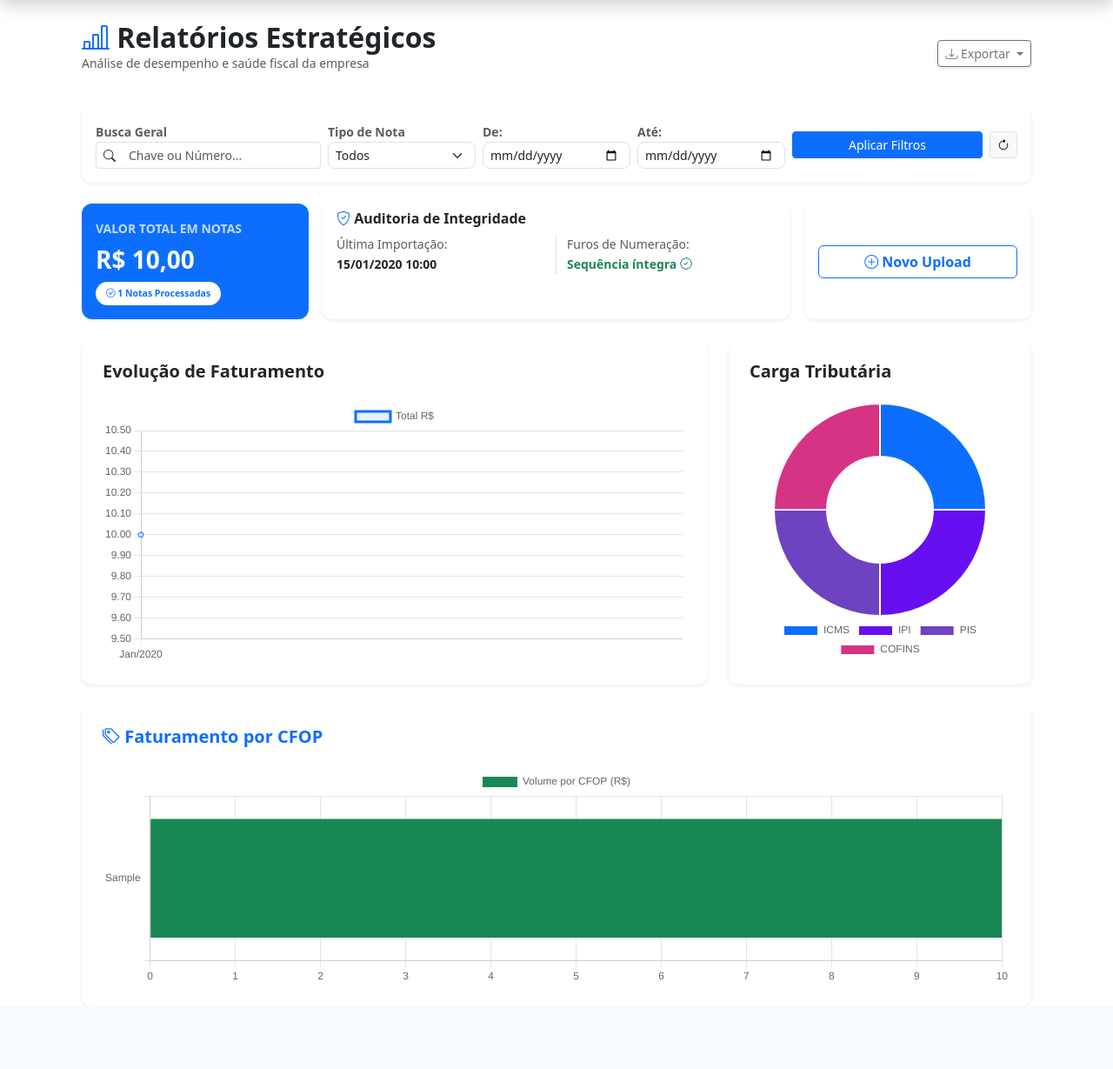
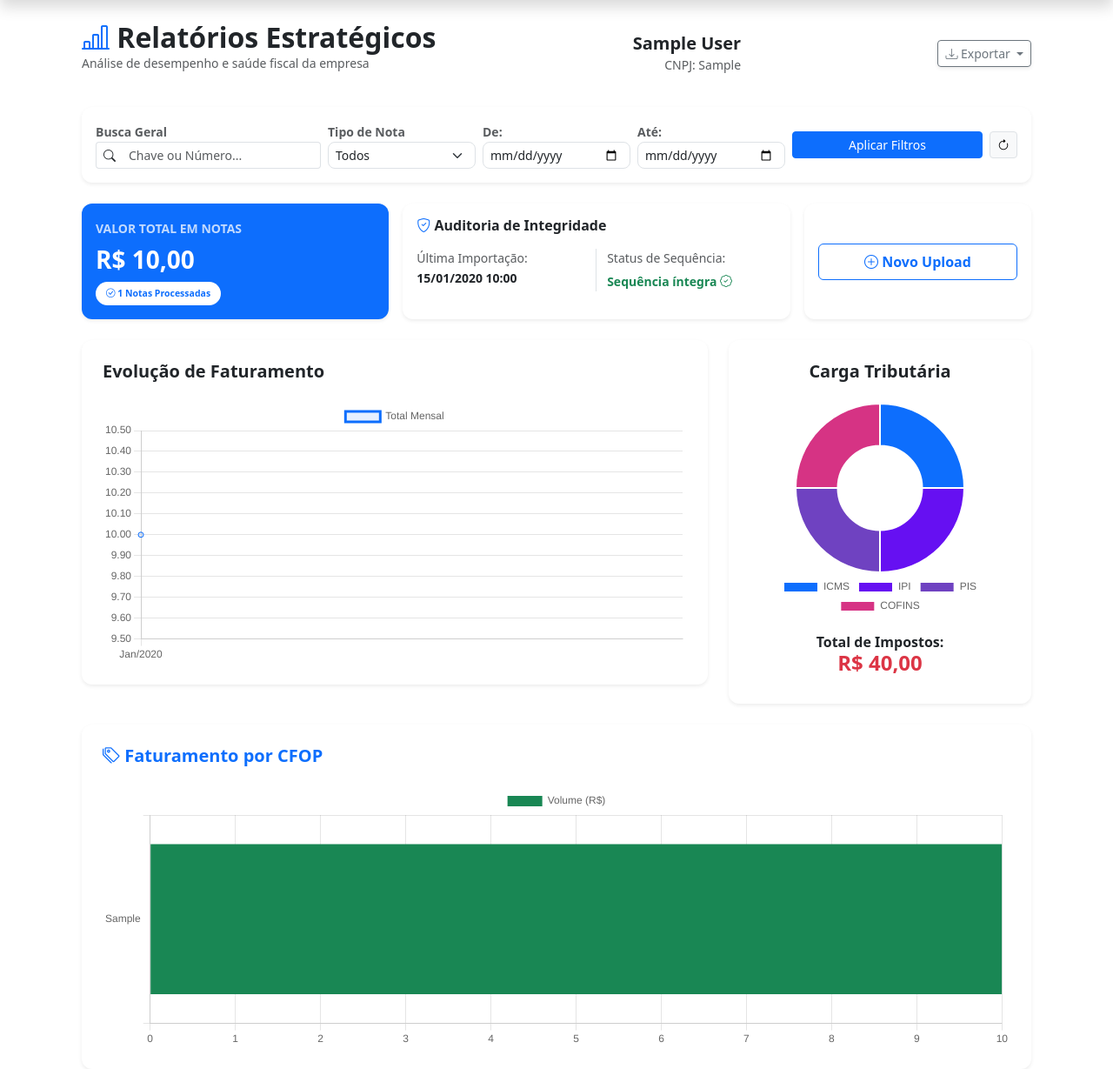
Before and after one commit to Billrenato/SaaS, a Django app: page /relatorios/ in a window 1280 px wide. Shown: the part 56-1285 px from the top of the page at 87% size. Before the commit the page ends 1183 px from the top, so only its background shows below. Run offline with Django 5.2, Linux system fonts and the light colour scheme; a user stored in the database is signed in; tables that the repository leaves empty hold one stand-in row (values such as "Sample post").

Commit message:
Melhorias

```diff
--- a/guardiao_fiscal/fiscal/models.py
+++ b/guardiao_fiscal/fiscal/models.py
@@ -13,9 +13,8 @@ class NotaFiscal(models.Model):
     empresa = models.ForeignKey(Empresa, on_delete=models.CASCADE)
     chave = models.CharField(max_length=44, unique=True)
     numero = models.CharField(max_length=20)
-
     data_emissao = models.DateTimeField()
-
+    autorizada = models.BooleanField(default=True)
     valor_total = models.DecimalField(max_digits=15, decimal_places=2, default=0)
     valor_tributos = models.DecimalField(max_digits=15, decimal_places=2, default=0)
     valor_icms = models.DecimalField(max_digits=15, decimal_places=2, default=0)
--- a/guardiao_fiscal/fiscal/views.py
+++ b/guardiao_fiscal/fiscal/views.py
@@ -78,16 +78,13 @@ from .services import obter_metricas_dashboard
 def dashboard_relatorios(request):
     empresa = request.user.empresa
 
-    # --- Captura dos Filtros do GET ---
     tipo = request.GET.get('tipo')
     search = request.GET.get('search')
-    data_inicio = request.GET.get('data_inicio') # Novo
-    data_fim = request.GET.get('data_fim')       # Novo
+    data_inicio = request.GET.get('data_inicio')
+    data_fim = request.GET.get('data_fim')
 
-    # --- Base de Notas (QuerySet) ---
     notas = NotaFiscal.objects.filter(empresa=empresa)
 
-    # --- Aplicação dos Filtros ---
     if tipo:
         notas = notas.filter(tipo=tipo)
 
@@ -99,10 +96,11 @@ def dashboard_relatorios(request):
 
     if search:
         notas = notas.filter(
-            Q(chave__icontains=search) | Q(numero__icontains=search)
+            Q(chave__icontains=search) |
+            Q(numero__icontains=search)
         )
 
-    # --- Gráfico de Evolução Mensal (Mantido) ---
+    # 📈 Evolução Mensal
     evolucao = notas.annotate(mes=TruncMonth('data_emissao')) \
         .values('mes') \
         .annotate(total=Sum('valor_total')) \
@@ -111,8 +109,7 @@ def dashboard_relatorios(request):
     labels_evolucao = [d['mes'].strftime('%b/%Y') for d in evolucao]
     valores_evolucao = [float(d['total']) for d in evolucao]
 
-    # --- NOVAS MÉTRICAS (CFOP, Impostos e Alertas) ---
-    # Chamamos o service passando os filtros atuais para sincronizar os gráficos
+    # 🔥 Métricas centralizadas
     metricas = obter_metricas_dashboard(
         empresa,
         data_inicio=data_inicio,
@@ -120,23 +117,49 @@ def dashboard_relatorios(request):
         tipo_nota=tipo
     )
 
-    # Preparação para Gráfico de CFOP
+    t = metricas['totais']
+
+    # 📊 CFOP
     labels_cfop = [c['cfop'] for c in metricas['cfops']]
     valores_cfop = [float(c['total']) for c in metricas['cfops']]
 
-    # Preparação para Gráfico de Impostos (Pizza/Rosca)
-    t = metricas['totais']
+    # 📊 Impostos (agora com total geral também)
+    total_icms = float(t['total_icms'] or 0)
+    total_ipi = float(t['total_ipi'] or 0)
+    total_pis = float(t['total_pis'] or 0)
+    total_cofins = float(t['total_cofins'] or 0)
+
+    total_impostos_geral = total_icms + total_ipi + total_pis + total_cofins
+
     labels_impostos = ['ICMS', 'IPI', 'PIS', 'COFINS']
-    valores_impostos = [
-        float(t['total_icms'] or 0),
-        float(t['total_ipi'] or 0),
-        float(t['total_pis'] or 0),
-        float(t['total_cofins'] or 0)
-    ]
+    valores_impostos = [total_icms, total_ipi, total_pis, total_cofins]
 
+    # 🚨 Inconsistências para modal
+    inconsistencias = []
 
+    if metricas['furos']:
+        inconsistencias.append({
+            "tipo": "Furo de Numeração",
+            "descricao": f"Salto detectado: {', '.join(map(str, metricas['furos'][:10]))}"
+        })
+
+    duplicadas = NotaFiscal.objects.filter(empresa=empresa) \
+        .values('chave') \
+        .annotate(qtd=Count('id')) \
+        .filter(qtd__gt=1) \
+        .count()
+
+    if duplicadas > 0:
+        inconsistencias.append({
+            "tipo": "Notas Duplicadas",
+            "descricao": f"{duplicadas} chaves duplicadas encontradas."
+        })
 
     context = {
+        # Empresa
+        "empresa_nome": empresa.nome,
+        "empresa_cnpj": empresa.cnpj,
+
         # Gráficos
         'labels_evolucao': json.dumps(labels_evolucao),
         'valores_evolucao': json.dumps(valores_evolucao),
@@ -145,19 +168,21 @@ def dashboard_relatorios(request):
         'labels_impostos': json.dumps(labels_impostos),
         'valores_impostos': json.dumps(valores_impostos),
 
-        # Cards e Totais
+        # Cards
         'mes_atual_valor': t['total_vendas'] or 0,
         'total_notas': t['quantidade'] or 0,
+        'total_impostos_geral': total_impostos_geral,
 
-        # Filtros (para persistir nos inputs da tela)
+        # Filtros
         'filter_tipo': tipo,
         'filter_search': search,
         'filter_data_inicio': data_inicio,
         'filter_data_fim': data_fim,
 
-        # Alertas e Auditoria
+        # Auditoria
         'furos': metricas['furos'],
         'ultima_importacao': metricas['ultima_importacao'],
+        'inconsistencias': inconsistencias,
     }
 
     return render(request, "fiscal/relatorios.html", context)
--- a/guardiao_fiscal/guardiao_fiscal/settings.py
+++ b/guardiao_fiscal/guardiao_fiscal/settings.py
@@ -38,6 +38,7 @@ INSTALLED_APPS = [
     'django.contrib.sessions',
     'django.contrib.messages',
     'django.contrib.staticfiles',
+    'django.contrib.humanize',
 
     'accounts',
     'fiscal',
--- a/guardiao_fiscal/templates/base.html
+++ b/guardiao_fiscal/templates/base.html
@@ -33,5 +33,6 @@
     </div>
 
     <script src="https://cdn.jsdelivr.net/npm/bootstrap@5.3.0/dist/js/bootstrap.bundle.min.js"></script>
+
 </body>
 </html>
--- a/guardiao_fiscal/templates/fiscal/relatorios.html
+++ b/guardiao_fiscal/templates/fiscal/relatorios.html
@@ -1,13 +1,19 @@
 {% extends "base.html" %}
+{% load humanize %} {# Necessário ativar no settings.py em INSTALLED_APPS: 'django.contrib.humanize' #}
 
 {% block content %}
 <script src="https://cdn.jsdelivr.net/npm/chart.js"></script>
 
 <div class="container-fluid mt-4">
+    {# CABEÇALHO #}
     <div class="d-flex justify-content-between align-items-center mb-4">
         <div>
             <h2 class="fw-bold mb-0"><i class="bi bi-bar-chart-line text-primary"></i> Relatórios Estratégicos</h2>
             <p class="text-muted small">Análise de desempenho e saúde fiscal da empresa</p>
+        </div>
+        <div class="text-end">
+            <h5 class="fw-bold mb-0 text-dark">{{ empresa_nome }}</h5>
+            <small class="text-muted">CNPJ: {{ empresa_cnpj }}</small>
         </div>
 
         <div class="dropdown">
@@ -24,6 +30,7 @@
         </div>
     </div>
 
+    {# FILTROS #}
     <div class="row mb-4">
         <div class="col-12">
             <div class="card border-0 shadow-sm p-3">
@@ -65,14 +72,13 @@
         </div>
     </div>
 
+    {# CARDS DE RESUMO #}
     <div class="row g-3 mb-4">
-        <div class="col-md-3">
+        <div class="col-md-4">
             <div class="card border-0 shadow-sm bg-primary text-white h-100">
                 <div class="card-body">
-                    <small class="opacity-75 fw-bold text-uppercase">
-                        Valor total em {{ filter_tipo|default:"Notas" }}
-                    </small>
-                    <h3 class="fw-bold mt-2">R$ {{ mes_atual_valor|floatformat:2 }}</h3>
+                    <small class="opacity-75 fw-bold text-uppercase">Valor total em {{ filter_tipo|default:"Notas" }}</small>
+                    <h3 class="fw-bold mt-2">R$ {{ mes_atual_valor|floatformat:2|intcomma }}</h3>
                     <div class="mt-2 small">
                         <span class="badge bg-white text-primary rounded-pill">
                             <i class="bi bi-check-circle"></i> {{ total_notas }} Notas Processadas
@@ -82,11 +88,10 @@
             </div>
         </div>
 
-        <div class="col-md-6">
-            <div class="card border-0 shadow-sm h-100 {% if furos %}border-start border-4 border-danger{% endif %}">
-                <div class="card-body py-2">
-                    <h6 class="fw-bold mb-2"><i class="bi bi-shield-check text-primary"></i> Auditoria de Integridade</h6>
-
+        <div class="col-md-5">
+            <div class="card border-0 shadow-sm h-100 {% if inconsistencias %}border-start border-4 border-danger{% endif %}">
+                <div class="card-body py-3">
+                    <h6 class="fw-bold mb-3"><i class="bi bi-shield-check text-primary"></i> Auditoria de Integridade</h6>
                     <div class="row">
                         <div class="col-6 border-end">
                             <small class="text-muted d-block">Última Importação:</small>
@@ -99,9 +104,11 @@
                             </strong>
                         </div>
                         <div class="col-6">
-                            <small class="text-muted d-block">Furos de Numeração:</small>
-                            {% if furos %}
-                                <span class="badge bg-danger">Detectado salto: {{ furos|join:", " }}...</span>
+                            <small class="text-muted d-block mb-1">Status de Sequência:</small>
+                            {% if inconsistencias %}
+                                <button type="button" class="btn btn-sm btn-danger w-100" data-bs-toggle="modal" data-bs-target="#modalInconsistencias">
+                                    <i class="bi bi-exclamation-triangle"></i> Ver Inconsistências
+                                </button>
                             {% else %}
                                 <span class="text-success small fw-bold">Sequência íntegra <i class="bi bi-patch-check"></i></span>
                             {% endif %}
@@ -113,13 +120,14 @@
 
         <div class="col-md-3 text-center">
             <div class="card border-0 shadow-sm h-100 d-flex justify-content-center align-items-center p-3">
-                <a href="{% url 'upload' %}" class="btn btn-outline-primary w-100 fw-bold">
+                <a href="{% url 'upload' %}" class="btn btn-outline-primary w-100 fw-bold py-2">
                     <i class="bi bi-plus-circle"></i> Novo Upload
                 </a>
             </div>
         </div>
     </div>
 
+    {# GRÁFICOS #}
     <div class="row g-4 mb-4">
         <div class="col-md-8">
             <div class="card border-0 shadow-sm p-4">
@@ -129,33 +137,76 @@
         </div>
 
         <div class="col-md-4">
-            <div class="card border-0 shadow-sm p-4 h-100">
+            <div class="card border-0 shadow-sm p-4 h-100 text-center">
                 <h5 class="fw-bold mb-4">Carga Tributária</h5>
-                <div style="height: 300px;"><canvas id="chartImpostos"></canvas></div>
+                <div style="height: 250px;"><canvas id="chartImpostos"></canvas></div>
+                <div class="mt-auto pt-3">
+                    <h6 class="fw-bold">Total de Impostos:
+                        <span class="text-danger d-block fs-4">R$ {{ total_impostos_geral|floatformat:2|intcomma }}</span>
+                    </h6>
+                </div>
             </div>
         </div>
     </div>
 
     <div class="row g-4">
-        <div class="col-md-12">
+        <div class="col-12">
             <div class="card border-0 shadow-sm p-4">
                 <h5 class="fw-bold mb-4 text-primary"><i class="bi bi-tags"></i> Faturamento por CFOP</h5>
-                <div style="height: 250px;"><canvas id="chartCFOP"></canvas></div>
+                <div style="height: 300px;"><canvas id="chartCFOP"></canvas></div>
             </div>
         </div>
     </div>
 </div>
 
+{# MODAL DE INCONSISTÊNCIAS - Movido para fora do container principal para evitar conflitos de z-index #}
+<div class="modal fade" id="modalInconsistencias" tabindex="-1" aria-labelledby="modalInconsistenciasLabel" aria-hidden="true">
+    <div class="modal-dialog modal-lg modal-dialog-centered">
+        <div class="modal-content border-0 shadow">
+            <div class="modal-header bg-danger text-white">
+                <h5 class="modal-title" id="modalInconsistenciasLabel">
+                    <i class="bi bi-exclamation-triangle"></i> Inconsistências Detectadas
+                </h5>
+                <button type="button" class="btn-close btn-close-white" data-bs-dismiss="modal" aria-label="Close"></button>
+            </div>
+            <div class="modal-body" style="max-height: 400px; overflow-y: auto;">
+                {% if inconsistencias %}
+                    {% for item in inconsistencias %}
+                        <div class="alert alert-light border-start border-danger border-4 shadow-sm mb-3">
+                            <div class="d-flex justify-content-between">
+                                <strong class="text-danger">{{ item.tipo }}</strong>
+                                <span class="badge bg-secondary">Nota: {{ item.numero|default:"N/A" }}</span>
+                            </div>
+                            <hr class="my-2">
+                            <p class="mb-0 small text-dark">{{ item.descricao }}</p>
+                        </div>
+                    {% endfor %}
+                {% else %}
+                    <p class="text-center text-muted">Nenhuma inconsistência encontrada.</p>
+                {% endif %}
+            </div>
+            <div class="modal-footer">
+                <button type="button" class="btn btn-secondary" data-bs-dismiss="modal">Fechar</button>
+            </div>
+        </div>
+    </div>
+</div>
 
 <script>
     document.addEventListener('DOMContentLoaded', function() {
+        // Opções globais para formatar moeda nos tooltips dos gráficos
+        const currencyConfig = {
+            style: 'currency',
+            currency: 'BRL',
+        };
+
         // --- GRÁFICO EVOLUÇÃO ---
         new Chart(document.getElementById('chartEvolucao'), {
             type: 'line',
             data: {
                 labels: {{ labels_evolucao|safe }},
                 datasets: [{
-                    label: 'Total R$',
+                    label: 'Total Mensal',
                     data: {{ valores_evolucao|safe }},
                     borderColor: '#0d6efd',
                     backgroundColor: 'rgba(13, 110, 253, 0.1)',
@@ -163,33 +214,50 @@
                     tension: 0.3
                 }]
             },
-            options: { responsive: true, maintainAspectRatio: false }
+            options: {
+                responsive: true,
+                maintainAspectRatio: false,
+                plugins: {
+                    tooltip: {
+                        callbacks: {
+                            label: (context) => `Valor: ${context.parsed.y.toLocaleString('pt-BR', currencyConfig)}`
+                        }
+                    }
+                }
+            }
         });
 
-        // --- GRÁFICO IMPOSTOS (PIZZA) ---
+        // --- GRÁFICO IMPOSTOS ---
         new Chart(document.getElementById('chartImpostos'), {
             type: 'doughnut',
             data: {
                 labels: {{ labels_impostos|safe }},
                 datasets: [{
                     data: {{ valores_impostos|safe }},
-                    backgroundColor: ['#0d6efd', '#6610f2', '#6f42c1', '#d63384']
+                    backgroundColor: ['#0d6efd', '#6610f2', '#6f42c1', '#d63384', '#fd7e14']
                 }]
             },
             options: {
                 responsive: true,
                 maintainAspectRatio: false,
-                plugins: { legend: { position: 'bottom' } }
+                plugins: {
+                    legend: { position: 'bottom' },
+                    tooltip: {
+                        callbacks: {
+                            label: (context) => ` ${context.label}: ${context.parsed.toLocaleString('pt-BR', currencyConfig)}`
+                        }
+                    }
+                }
             }
         });
 
-        // --- GRÁFICO CFOP (BARRA HORIZONTAL) ---
+        // --- GRÁFICO CFOP ---
         new Chart(document.getElementById('chartCFOP'), {
             type: 'bar',
             data: {
                 labels: {{ labels_cfop|safe }},
                 datasets: [{
-                    label: 'Volume por CFOP (R$)',
+                    label: 'Volume (R$)',
                     data: {{ valores_cfop|safe }},
                     backgroundColor: '#198754'
                 }]
@@ -197,15 +265,26 @@
             options: {
                 indexAxis: 'y',
                 responsive: true,
-                maintainAspectRatio: false
+                maintainAspectRatio: false,
+                plugins: {
+                    tooltip: {
+                        callbacks: {
+                            label: (context) => `Total: ${context.parsed.x.toLocaleString('pt-BR', currencyConfig)}`
+                        }
+                    }
+                }
             }
         });
     });
 </script>
 
 <style>
-    .card { border-radius: 12px; transition: 0.2s; }
+    .card { border-radius: 12px; transition: transform 0.2s; }
+    .card:hover { transform: translateY(-2px); }
     .form-control, .form-select { border-radius: 8px; }
     .badge { padding: 8px 12px; }
+    /* Estilização da barra de rolagem do modal */
+    .modal-body::-webkit-scrollbar { width: 6px; }
+    .modal-body::-webkit-scrollbar-thumb { background-color: #dee2e6; border-radius: 10px; }
 </style>
 {% endblock %}
```
Also changed, not shown: guardiao_fiscal/fiscal/services.py (+56 -24 lines), guardiao_fiscal/inf.txt (added, +80 -0 lines), guardiao_fiscal/accounts/migrations/0001_initial.py, guardiao_fiscal/fiscal/migrations/0001_initial.py, 4 other files.
